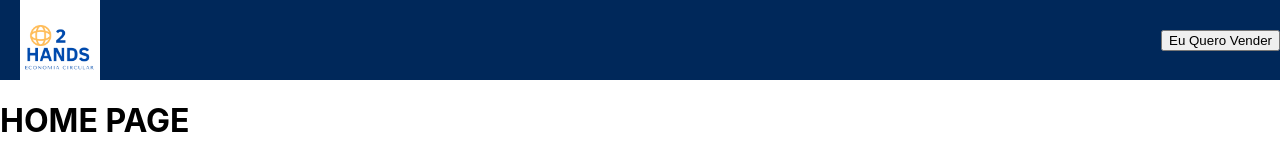
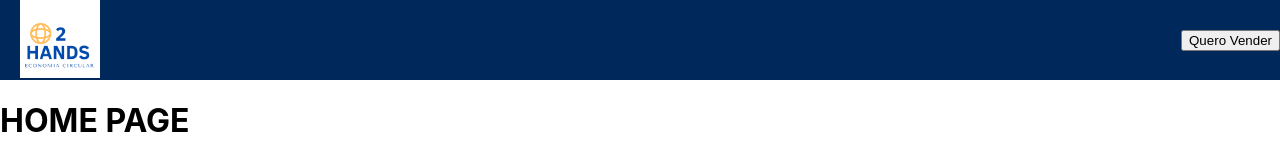
Before and after one commit to fabiolpgomes/2hands, a React (Create React App) app: page / in a window 1280 px wide. Shown: the top 160 px of the page. Built offline with nearby package versions, Linux system fonts and the light colour scheme; the HTML template or start-up script is replaced by a standard one.

Commit message:
Criado Link no Logotipo na NavBar para retornar a Home Page

```diff
--- a/src/components/navBar/index.js
+++ b/src/components/navBar/index.js
@@ -7,9 +7,15 @@ export function Navbar() {
   return (
     <>
       <nav className={styles.navbar2}>
-        <img src={logo} alt="logo" style={{ margin: "20px", width: "80px" }} />
+        <Link to="/">
+          <img
+            src={logo}
+            alt="logo"
+            style={{ margin: "20px", width: "80px" }}
+          />
+        </Link>
         <Link to="/CreateProduct">
-          <Button variant="warning">Eu Quero Vender</Button>
+          <Button variant="warning">Quero Vender</Button>
         </Link>
       </nav>
     </>
```
